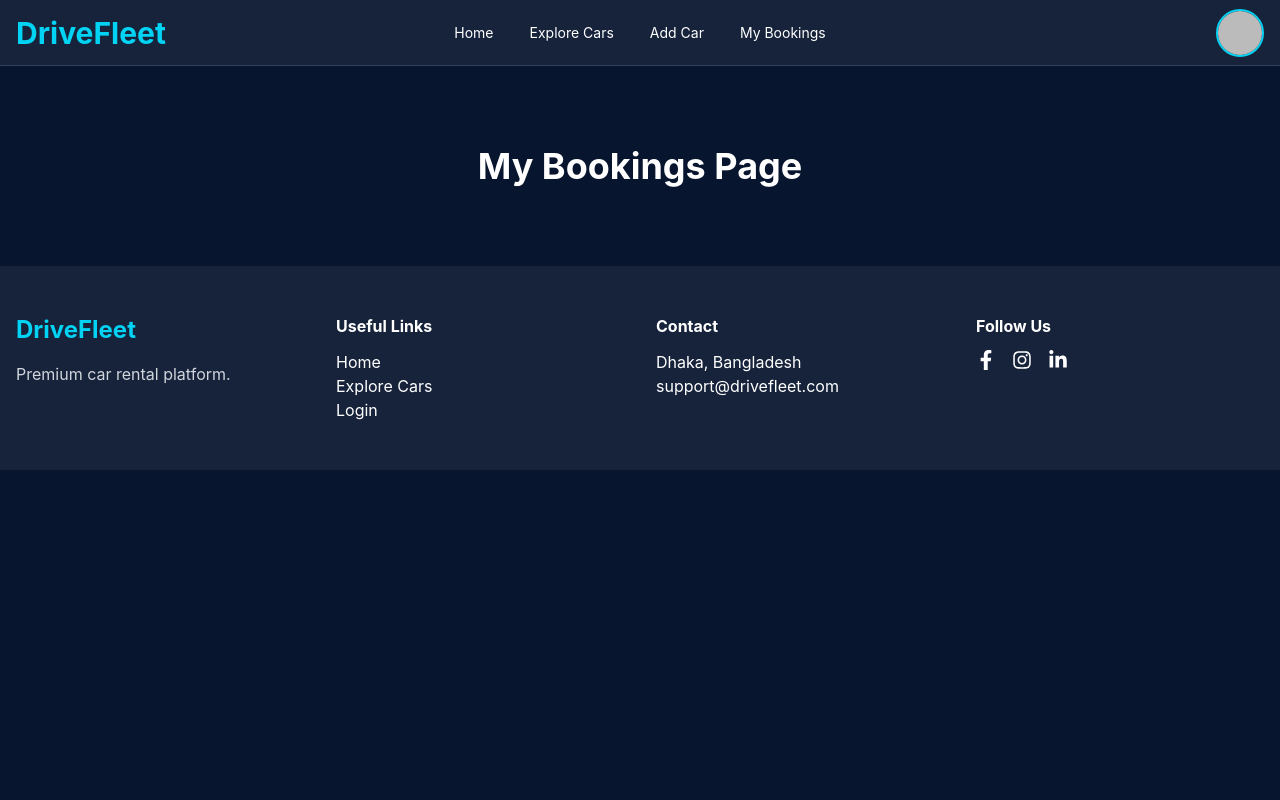
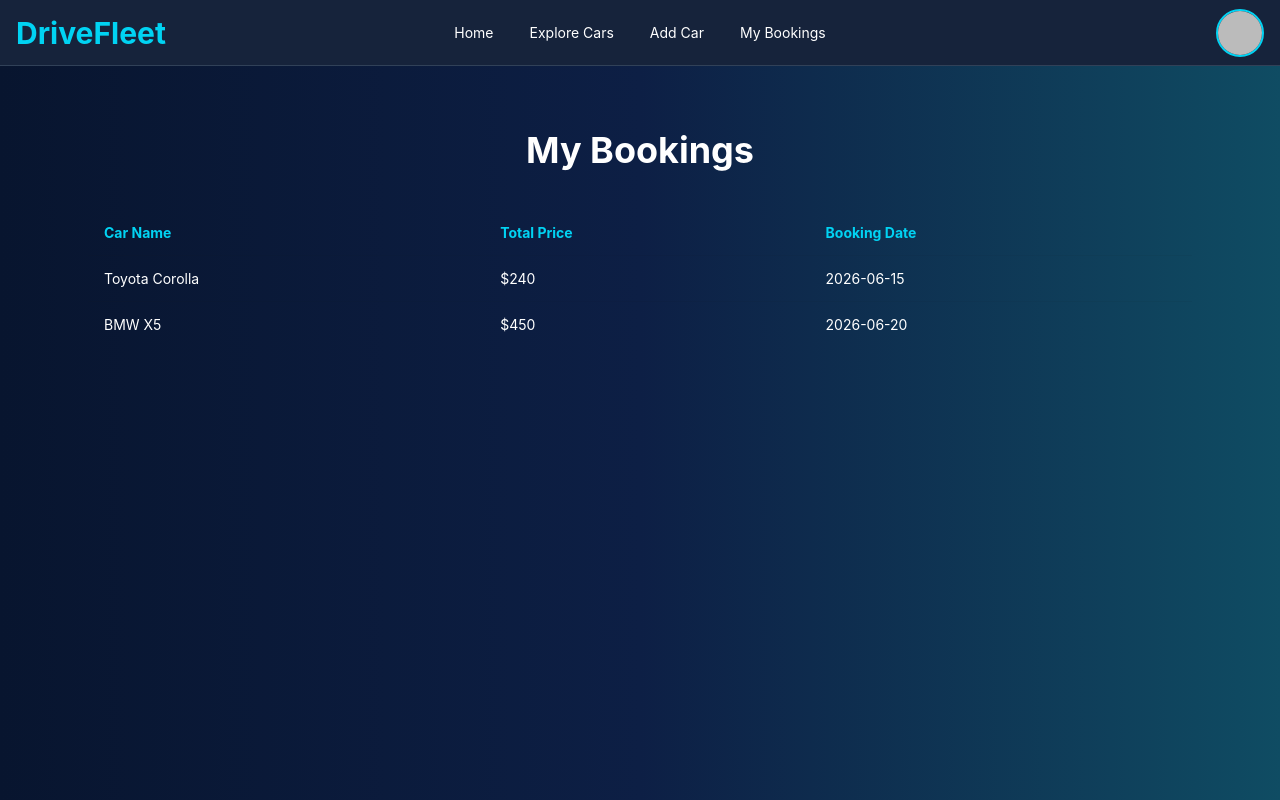
Before and after one commit to nazrul23-human/DriveFleet-Car-Rental-Platform, a React (Vite) app: page /my-bookings in a window 1280 px wide. Shown: the top 800 px of the page. Built offline with nearby package versions, Linux system fonts and the light colour scheme; no server answers; sample sign-in values are in the browser's storage.

Commit message:
Create my bookings page UI and LoadingSpinner

```diff
--- /dev/null
+++ b/src/components/LoadingSpinner.jsx
@@ -0,0 +1,9 @@
+const LoadingSpinner = () => {
+  return (
+    <div className="flex justify-center items-center min-h-[300px]">
+      <span className="loading loading-spinner loading-lg text-cyan-400"></span>
+    </div>
+  );
+};
+
+export default LoadingSpinner;
--- a/src/pages/ExploreCars.jsx
+++ b/src/pages/ExploreCars.jsx
@@ -1,16 +1,23 @@
 import { useEffect, useState } from "react";
 import { Link } from "react-router-dom";
-
+import LoadingSpinner from "../components/LoadingSpinner";
 
 
 const ExploreCars = () => {
   const [cars, setCars] = useState([]);
+  const [loading, setLoading] = useState(true);
 
   useEffect(() => {
     fetch("/cars.json")
       .then((res) => res.json())
-      .then((data) => setCars(data));
+      .then((data) => {
+      setCars(data);
+      setLoading(false);
+    });
   }, []);
+  if (loading) {
+  return <LoadingSpinner />;
+}
 
   return (
     <div className="bg-gradient-to-r from-[#08152f] via-[#0d1f45] to-[#0f4c63] min-h-screen">
--- a/src/pages/MyBookings.jsx
+++ b/src/pages/MyBookings.jsx
@@ -1,9 +1,62 @@
 const MyBookings = () => {
+  const bookings = [
+    {
+      id: 1,
+      carName: "Toyota Corolla",
+      price: 240,
+      date: "2026-06-15"
+    },
+    {
+      id: 2,
+      carName: "BMW X5",
+      price: 450,
+      date: "2026-06-20"
+    }
+  ];
+
   return (
-    <div className="py-20 text-center text-white">
-      <h1 className="text-4xl font-bold">
-        My Bookings Page
-      </h1>
+    <div className="bg-gradient-to-r from-[#08152f] via-[#0d1f45] to-[#0f4c63] min-h-screen py-16">
+
+      <div className="max-w-6xl mx-auto px-6">
+
+        <h1 className="text-4xl font-bold text-white text-center mb-10">
+          My Bookings
+        </h1>
+
+        <div className="overflow-x-auto">
+
+          <table className="table">
+
+            <thead>
+              <tr className="text-cyan-400">
+                <th>Car Name</th>
+                <th>Total Price</th>
+                <th>Booking Date</th>
+              </tr>
+            </thead>
+
+            <tbody>
+
+              {bookings.map((booking) => (
+                <tr key={booking.id} className="text-white">
+
+                  <td>{booking.carName}</td>
+
+                  <td>${booking.price}</td>
+
+                  <td>{booking.date}</td>
+
+                </tr>
+              ))}
+
+            </tbody>
+
+          </table>
+
+        </div>
+
+      </div>
+
     </div>
   );
 };
```
